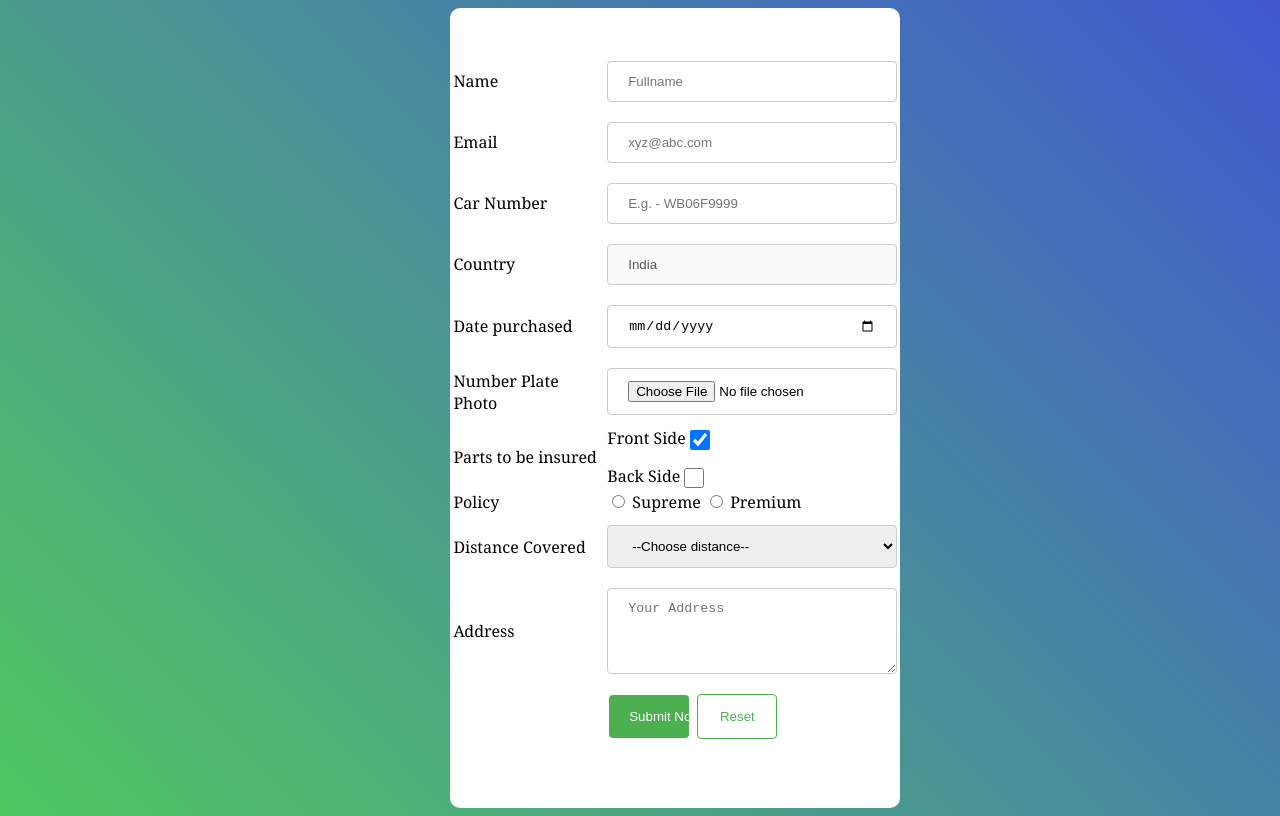
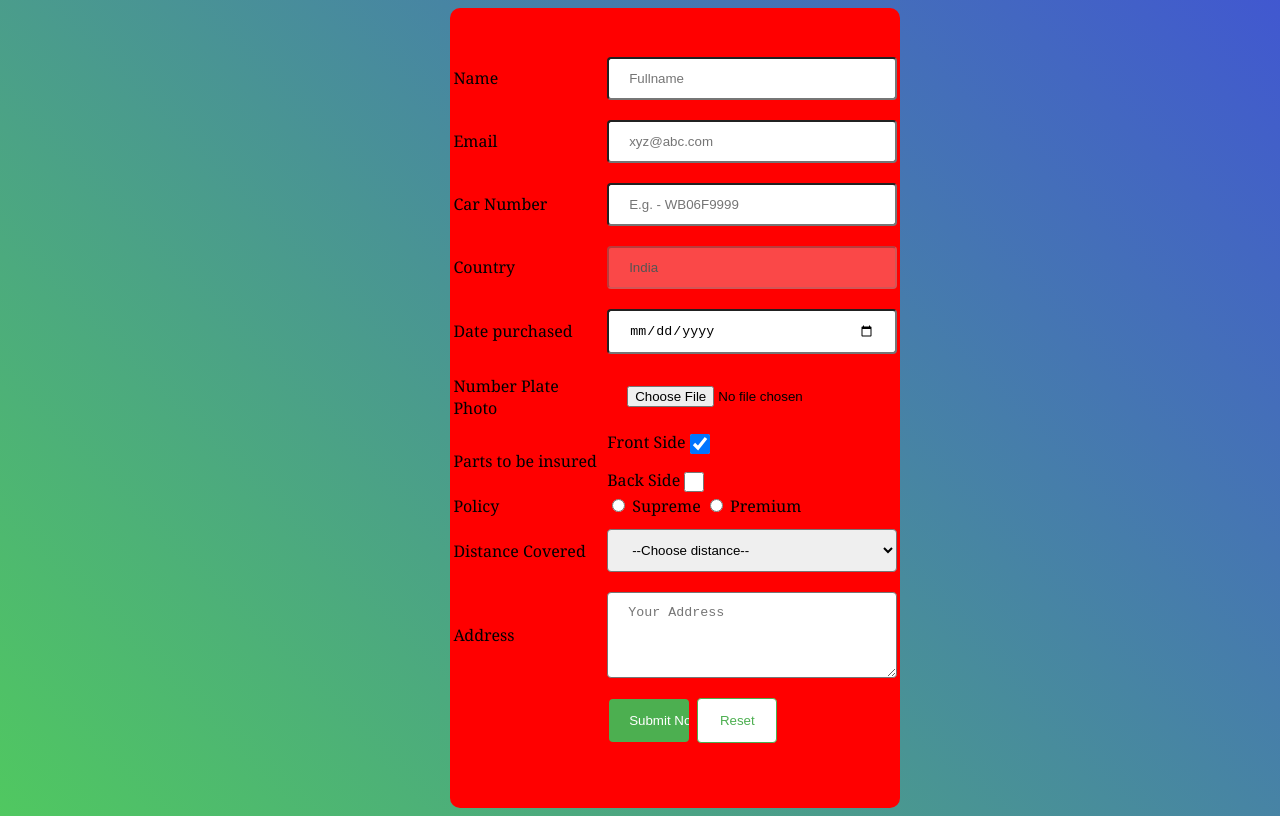
Before and after one commit to notsocommon15/car-insurance-form, a plain HTML site: page index.html in a window 1280 px wide. Drawn offline with Linux system fonts and the light colour scheme.

Commit message:
Update style.css
Hacktoberfest'20

```diff
--- a/style.css
+++ b/style.css
@@ -7,7 +7,7 @@ html{
     height: 100vh;
     width: 450px;
     margin-left: 35%;
-    background-color: white;
+    background-color: red;
     border-radius: 10px;
     box-shadow: 5px 5px transparent;
     display: flex;
@@ -21,7 +21,7 @@ width: 100%;
 padding: 12px 20px;
 margin: 8px 0;
 display: inline-block;
-border: 1px solid #ccc;
+border: 1px solid #black;
 border-radius: 4px;
 box-sizing: border-box;
 }
```
